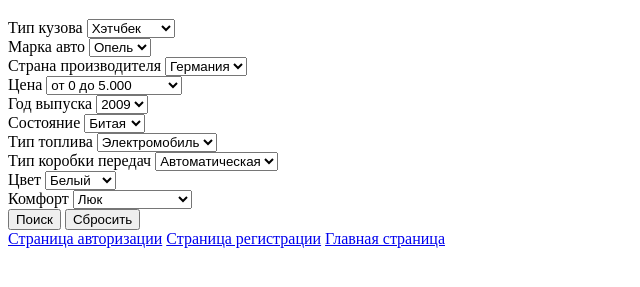
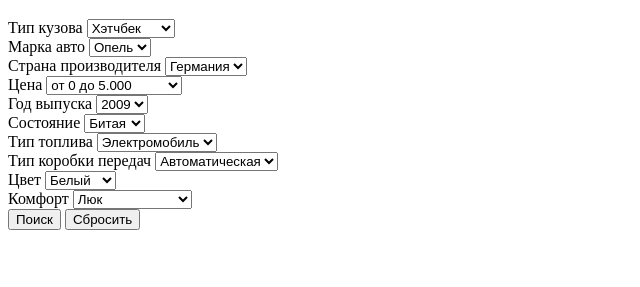
Before and after one commit to Rukatoma1/start_git, a plain HTML site: page pages/search.html in a window 1280 px wide. Shown: the part 61-348 px from the top of the page, without its empty margins (0-640 px from the left). Drawn offline with Linux system fonts and the light colour scheme.

Commit message:
убраны cсылки в search.html

```diff
--- a/pages/search.html
+++ b/pages/search.html
@@ -97,11 +97,6 @@
             <button type="reset">Сбросить</button>
         </div>
 
-        <div>
-            <a href="authorization.html">Страница авторизации</a>
-            <a href="registration.html">Страница регистрации</a>
-            <a href="../index.html">Главная страница</a>
-        </div>
     </form>
 </body>
 
```
